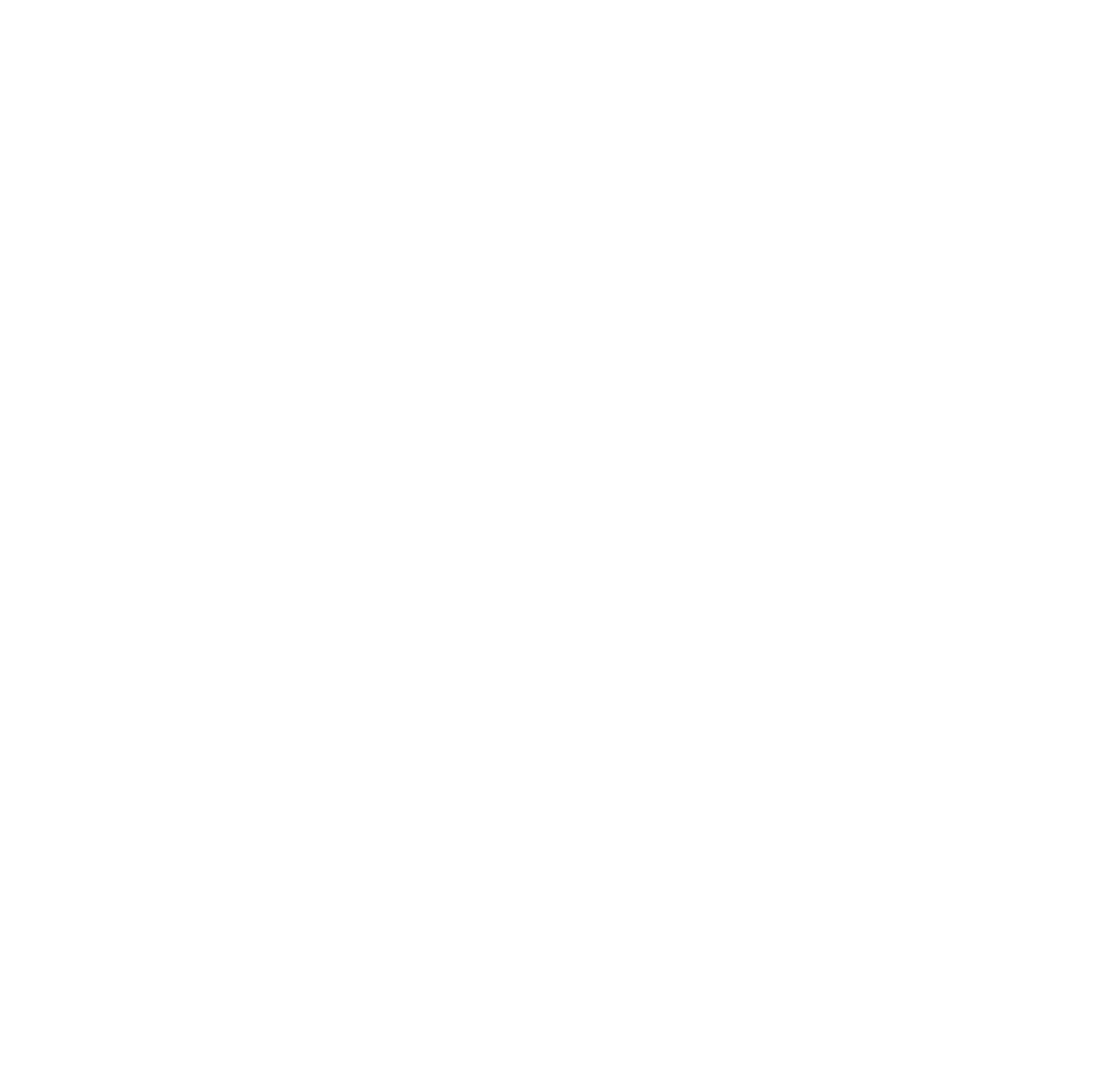
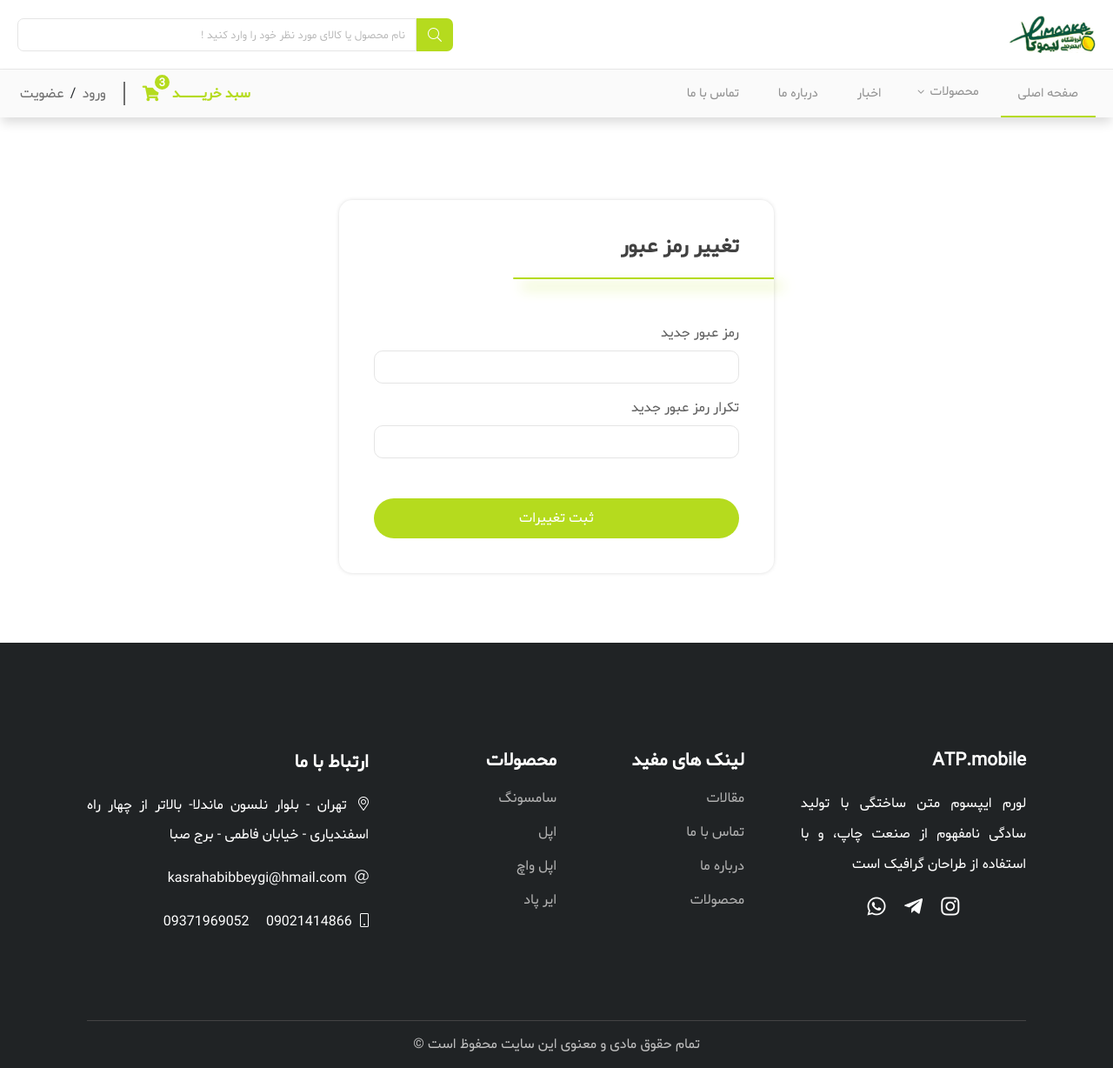
Before and after one commit to kasra-habibbeygi/RTP, a plain HTML site: page views/profile/change-password.html in a window 1280 px wide. Shown: the whole page at 87% size. Before the commit the page ends 800 px from the top, so only its background shows below. Drawn offline with Linux system fonts and the light colour scheme.

Commit message:
change some margin and size

```diff
--- a/assets/css/login-register/forget-password.scss
+++ b/assets/css/login-register/forget-password.scss
@@ -9,7 +9,6 @@
     display: flex;
     justify-content: center;
     align-items: center;
-    height: 60vh;
 }
 
 .header_underline {
@@ -23,6 +22,7 @@
     padding: 30px;
     text-align: right;
     direction: rtl;
+    margin: 50px 0px;
 
     form{
         font-family: $nf;
--- a/assets/css/login-register/login.scss
+++ b/assets/css/login-register/login.scss
@@ -9,7 +9,6 @@
     display: flex;
     justify-content: center;
     align-items: center;
-    height: 70vh;
 }
 
 .header_underline {
@@ -23,6 +22,7 @@
     padding: 30px;
     text-align: right;
     direction: rtl;
+    margin: 30px 0px;
 
     form{
         font-family: $nf;
--- a/assets/css/login-register/register.scss
+++ b/assets/css/login-register/register.scss
@@ -9,7 +9,6 @@
     display: flex;
     justify-content: center;
     align-items: center;
-    height: 80vh;
 }
 
 .header_underline {
@@ -23,6 +22,7 @@
     padding: 30px;
     text-align: right;
     direction: rtl;
+    margin: 50px 0px;
 
     form{
         font-family: $nf;
--- /dev/null
+++ b/assets/css/profile/change-password.scss
@@ -0,0 +1,72 @@
+@import '../partials/color';
+@import '../partials/fonts';
+@import '../partials/mixin';
+@import '../partials/navbar';
+@import '../partials/footer';
+@import '../partials/header-text';
+
+
+.edit_field {
+    display: flex;
+    justify-content: center;
+    align-self: center;
+    font-family: $nf;
+
+    .header_underline {
+        right: -40px;
+    }
+
+    .edit_body {
+        width: 500px;
+        border-radius: 15px;
+        box-shadow: $shadow;
+        padding: 40px;
+        text-align: right;
+        direction: rtl;
+        margin: 50px 0px;
+
+        button {
+            width: 100%;
+            padding: 10px 30px;
+            background-color: $accent_color;
+            border-radius: 50px;
+            color: $white;
+            margin-top: 30px;
+        }
+    }
+
+}
+
+@media only screen and (max-width: 550px) {
+
+    .edit_field .edit_body {
+        width: 90%;
+    }
+
+}
+
+
+@media only screen and (max-width: 450px) {
+
+    .AA_moda .AAM_field form {
+        padding: 0px 0px;
+    }
+
+    .AA_moda .AAM_field {
+        .header_underline {
+            width: 210px;
+        }
+    }
+
+    .edit_body {
+
+        .header_underline {
+            width: 190px;
+        }
+    }
+
+    .edit_field .edit_body {
+        padding: 30px;
+    }
+
+}
--- a/views/profile/change-password.html
+++ b/views/profile/change-password.html
@@ -0,0 +1,197 @@
+<!DOCTYPE html>
+<html lang="en">
+
+<head>
+    <meta charset="UTF-8">
+    <meta name="viewport" content="width=device-width, initial-scale=1.0">
+    <link rel="stylesheet" href="../../assets/css/general/bootstrap.css">
+    <link rel="stylesheet" href="../../assets/css/general/fontAwsome.css">
+    <link rel="stylesheet" href="../../assets/css/general/general-css.css">
+    <link rel="stylesheet" href="../../assets/css/profile/change-password.css">
+    <title>index</title>
+</head>
+
+<body>
+    <!-- The part at the top of the page where the logo and search are located -->
+    <div class="secondary-nav">
+        <div class="NB-search">
+            <form action="">
+                <div class="input-group">
+                    <div class="input-group-prepend">
+                        <!-- search -->
+                        <span class="input-group-text" id="navbar_search">
+                            <button class="btn">
+                                <i class="fal fa-search"></i>
+                            </button>
+                        </span>
+                        <!-- search -->
+                    </div>
+                    <input type="text" class="form-control" placeholder="نام محصول یا کالای مورد نظر خود را وارد کنید !"
+                        aria-describedby="navbar_search">
+                </div>
+            </form>
+        </div>
+        <!-- logo -->
+        <img src="../../assets/img/AL00.png" alt="logo" title="logo">
+    </div>
+
+    <!-- navbar -->
+    <nav>
+        <div class="SN_layout"></div>
+        <button class="sandwich-navbar btn">
+            <i class="fas fa-bars"></i>
+        </button>
+        <div class="right-NB">
+            <i class="fas fa-times close_SN"></i>
+            <!-- navbar option -->
+            <ul class="navbar-option">
+                <li class="active-page">
+                    <a href="index.html">صفحه اصلی</a>
+                </li>
+                <li class="NBP-dropdown" id="PDP">
+                    <p>محصولات <i class="fal fa-angle-down"></i></p>
+                    <div class="product-option" id="PD">
+                        <a href="../product/product-list.html">تمام محصولات</a>
+                        <a href="">سامسونگ</a>
+                        <a href="">اپل</a>
+                        <a href="">اپل واچ</a>
+                        <a href="">ایر پاد</a>
+                    </div>
+                </li>
+                <li id="PDSN">
+                    <a href="../product/product-list.html">تمام محصولات</a>
+                    <a href="">سامسونگ</a>
+                    <a href="">اپل</a>
+                    <a href="">اپل واچ</a>
+                    <a href="">ایر پاد</a>
+                </li>
+                <li>
+                    <a href="../article/article.html">اخبار</a>
+                </li>
+                <li>
+                    <a href="../about-us/about-us.html">درباره ما</a>
+                </li>
+                <li>
+                    <a href="../contact-us/contact-us.html">تماس با ما</a>
+                </li>
+            </ul>
+            <!-- navbar option -->
+        </div>
+        <div class="left-NB">
+            <div class="LR-field">
+                <a href="">ورود</a>
+                /
+                <a href="">عضویت</a>
+            </div>
+            <div class="basket-field">
+                <a href="">
+                    سبد خریـــــــــــــد
+                    <i class="fas fa-shopping-cart"></i>
+                    <div class="B-conter">3</div>
+                </a>
+            </div>
+        </div>
+    </nav>
+    <!-- navbar -->
+
+    <section class="edit_field">
+        <div class="edit_body">
+            <h3 class="all_header_text">تغییر رمز عبور</h3>
+            <span class="header_underline"></span>
+            <form>
+                <div class="form-group">
+                    <label for="name_inp">رمز عبور جدید</label>
+                    <input type="text" class="form-control" id="name_inp">
+                </div>
+                <div class="form-group">
+                    <label for="phoneNumber_inp">تکرار رمز عبور جدید</label>
+                    <input type="text" class="form-control" id="phoneNumber_inp">
+                </div>
+                <button type="submit" class="btn">ثبت تغییرات</button>
+            </form>
+        </div>
+    </section>
+
+    <!-- footer -->
+    <footer>
+        <div class="contact">
+            <p class="header">ارتباط با ما</p>
+            <p>
+                <i class="fal fa-map-marker-alt"></i>
+                تهران - بلوار نلسون ماندلا- بالاتر از چهار راه اسفندیاری - خیابان فاطمی - برج صبا
+            </p>
+            <p>
+                <i class="fal fa-at"></i>
+                kasrahabibbeygi@hmail.com
+            </p>
+            <p>
+                <i class="fal fa-mobile"></i>
+                <span>09021414866</span>
+                <span>09371969052</span>
+            </p>
+        </div>
+        <div class="short_links">
+            <p class="header">محصولات</p>
+            <ul>
+                <li>
+                    <a href="">سامسونگ</a>
+                </li>
+                <li>
+                    <a href="">اپل</a>
+                </li>
+                <li>
+                    <a href="">اپل واچ</a>
+                </li>
+                <li>
+                    <a href="">ایر پاد</a>
+                </li>
+            </ul>
+        </div>
+        <div class="short_links">
+            <p class="header">لینک های مفید</p>
+            <ul>
+                <li>
+                    <a href="">مقالات</a>
+                </li>
+                <li>
+                    <a href="">تماس با ما</a>
+                </li>
+                <li>
+                    <a href="">درباره ما</a>
+                </li>
+                <li>
+                    <a href="">محصولات</a>
+                </li>
+            </ul>
+        </div>
+        <div class="footer_description">
+            <p class="header">ATP.mobile</p>
+            <p class="FDT">لورم ایپسوم متن ساختگی با تولید سادگی نامفهوم از صنعت چاپ، و با استفاده از طراحان گرافیک است
+            </p>
+            <div class="social_media">
+                <a href="">
+                    <i class="fab fa-instagram"></i>
+                </a>
+                <a href="">
+                    <i class="fab fa-telegram-plane"></i>
+                </a>
+                <a href="">
+                    <i class="fab fa-whatsapp"></i>
+                </a>
+            </div>
+        </div>
+        <div class="copy_right">
+            <p>
+                &copy; تمام حقوق مادی و معنوی این سایت محفوظ است
+            </p>
+        </div>
+    </footer>
+    <!-- footer -->
+
+    <script src="../../assets/js/general/jquery.js"></script>
+    <script src="../../assets/js/general/popper.js"></script>
+    <script src="../../assets/js/general/bootstrap.js"></script>
+    <script src="../../assets/js/custom/navbar.js"></script>
+</body>
+
+</html>
```
Also changed, not shown: views/profile/profile-edit.html (+37 -37 lines), assets/css/login-register/forget-password.css, assets/css/login-register/login.css, assets/css/login-register/register.css, assets/css/profile/change-password.css (added), 1 other file.
